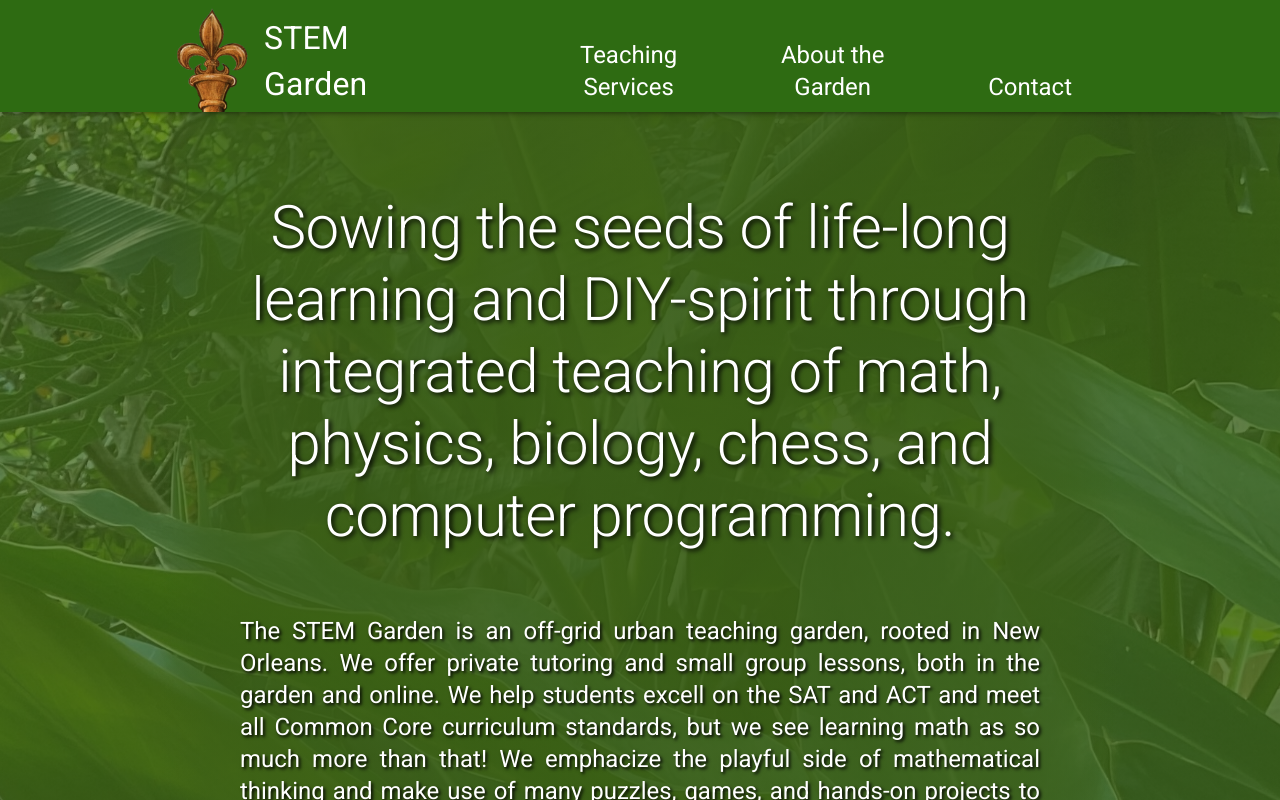
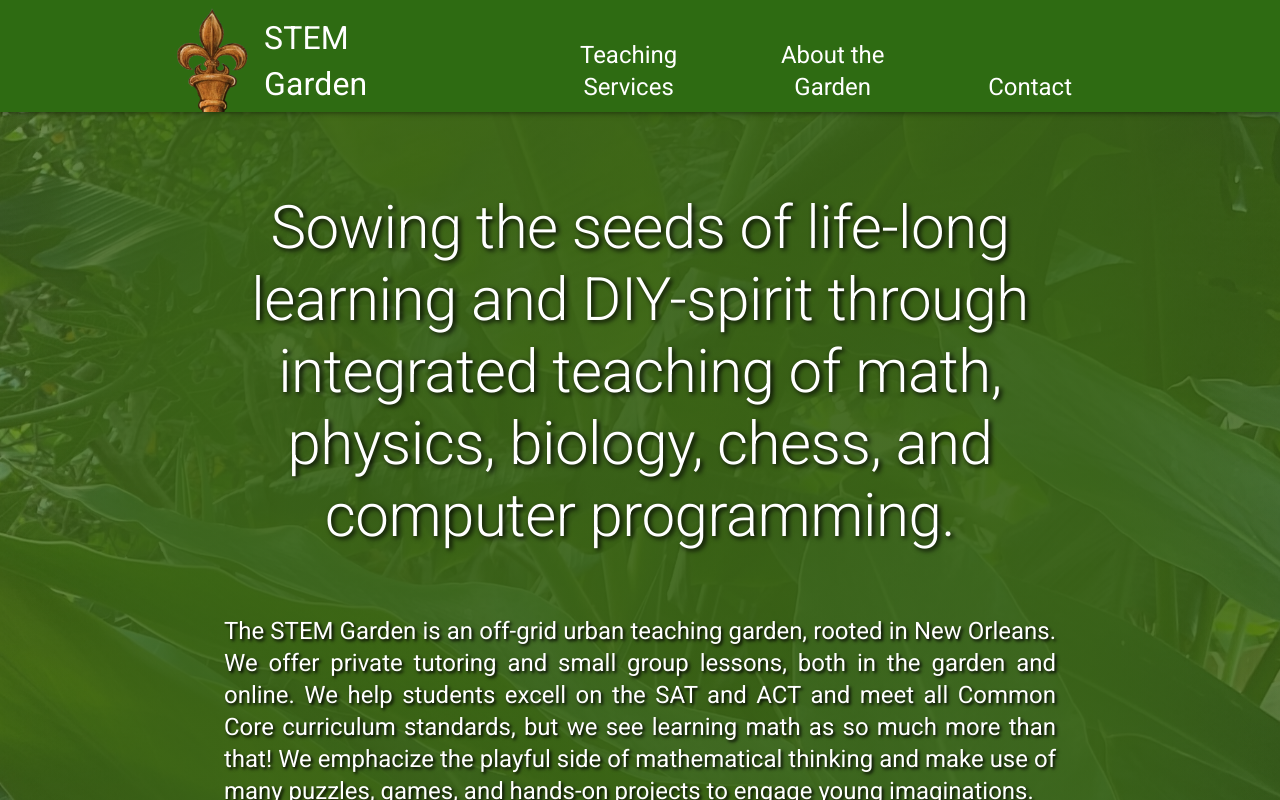
Before and after one commit to nolastemgarden/nolastemgarden.github.io_deprecated, a React (Create React App) app: page / in a window 1280 px wide. Shown: the top 800 px of the page. Built offline with nearby package versions, Linux system fonts and the light colour scheme.

Commit message:
Adjust gradient and container width

```diff
--- a/src/pages/Landing.js
+++ b/src/pages/Landing.js
@@ -61,17 +61,18 @@ const useStyles = makeStyles((theme) => ({
     desktopContainer: {
         backgroundImage: `
             linear-gradient(90deg,
-                rgba(58,94,22,0.00) 0%,
-                rgba(58,94,22,0.50) 5%,
-                rgba(58,94,22,0.70) 10%,
-                rgba(58,94,22,0.70) 90%,
-                rgba(58,94,22,0.50) 95%,
-                rgba(58,94,22,0.00) 100%)
+                rgba(58,100,22,0.00) 0%,
+                rgba(58,100,22,0.50) 10%,
+                rgba(58,100,22,0.70) 15%,
+                rgba(58,100,22,0.70) 85%,
+                rgba(58,100,22,0.50) 90%,
+                rgba(58,100,22,0.00) 100%)
         `,
         backgroundPosition: 'center top',
         // yOffset: '12rem',
         backgroundRepeat: 'repeat-y',
         backgroundSize: 'cover',
+        padding: '0rem 9rem'
     },
 
 
@@ -208,8 +209,8 @@ function DesktopBody(props) {
         >
             <Container
                 className={classes.desktopContainer}
-                maxWidth='md'
-                disableGutters
+                maxWidth='lg'
+                // disableGutters
             >
                 <Typography
                     className={classes.desktopTitleText}
```
